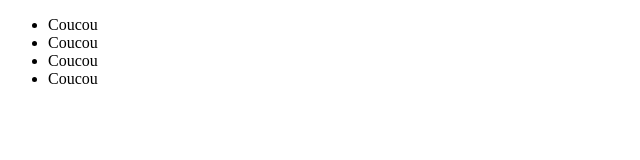
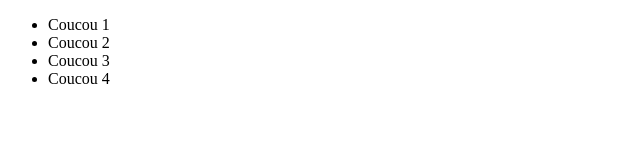
Before and after one commit to Greszta/E25-edw2-c4, a plain HTML site: page index.html in a window 1280 px wide. Shown: the full height of the page, 0-640 px from the left. Drawn offline with Linux system fonts and the light colour scheme.

Commit message:
fixer la liste

```diff
--- a/index.html
+++ b/index.html
@@ -7,10 +7,10 @@
   </head>
   <body>
     <ul>
-      <li>Coucou</li>
-      <li>Coucou</li>
-      <li>Coucou</li>
-      <li>Coucou</li>
+      <li>Coucou 1</li>
+      <li>Coucou 2</li>
+      <li>Coucou 3</li>
+      <li>Coucou 4</li>
     </ul>
   </body>
 </html>
```
